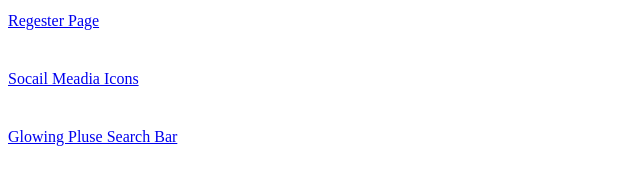
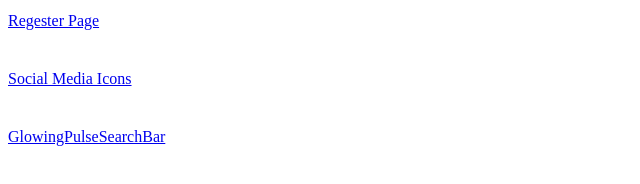
Before and after one commit to Hamza928505/ConsoleAppWeb, a plain HTML site: page index.html in a window 1280 px wide. Shown: the part 210-394 px from the top of the page, 0-640 px from the left. Drawn offline with Linux system fonts and the light colour scheme.

Commit message:
rename the uncorrect projects.

```diff
--- a/index.html
+++ b/index.html
@@ -23,8 +23,8 @@
         <a href="https://hamza928505.github.io/ConsoleAppWeb/DigitalClock">Digital Clock</a>
         <a href="https://hamza928505.github.io/ConsoleAppWeb/LoginPage">Login Page</a>
         <a href="https://hamza928505.github.io/ConsoleAppWeb/Regester">Regester Page</a>
-        <a href="https://hamza928505.github.io/ConsoleAppWeb/SocailMeadiaIcons">Socail Meadia Icons</a>
-        <a href="https://hamza928505.github.io/ConsoleAppWeb/GlowingPluseSearchBar">Glowing Pluse Search Bar</a>
+        <a href="https://hamza928505.github.io/ConsoleAppWeb/SocialMediaIcons">Social Media Icons</a>
+        <a href="https://hamza928505.github.io/ConsoleAppWeb/GlowingPulseSearchBar">GlowingPulseSearchBar</a>
     </div>
 
 </body>
```
Also changed, not shown: GlowingPulseSearchBar.html (+1 -1 lines), DigitalClock.html (renamed from DigitaClock.html), 1 other file.
